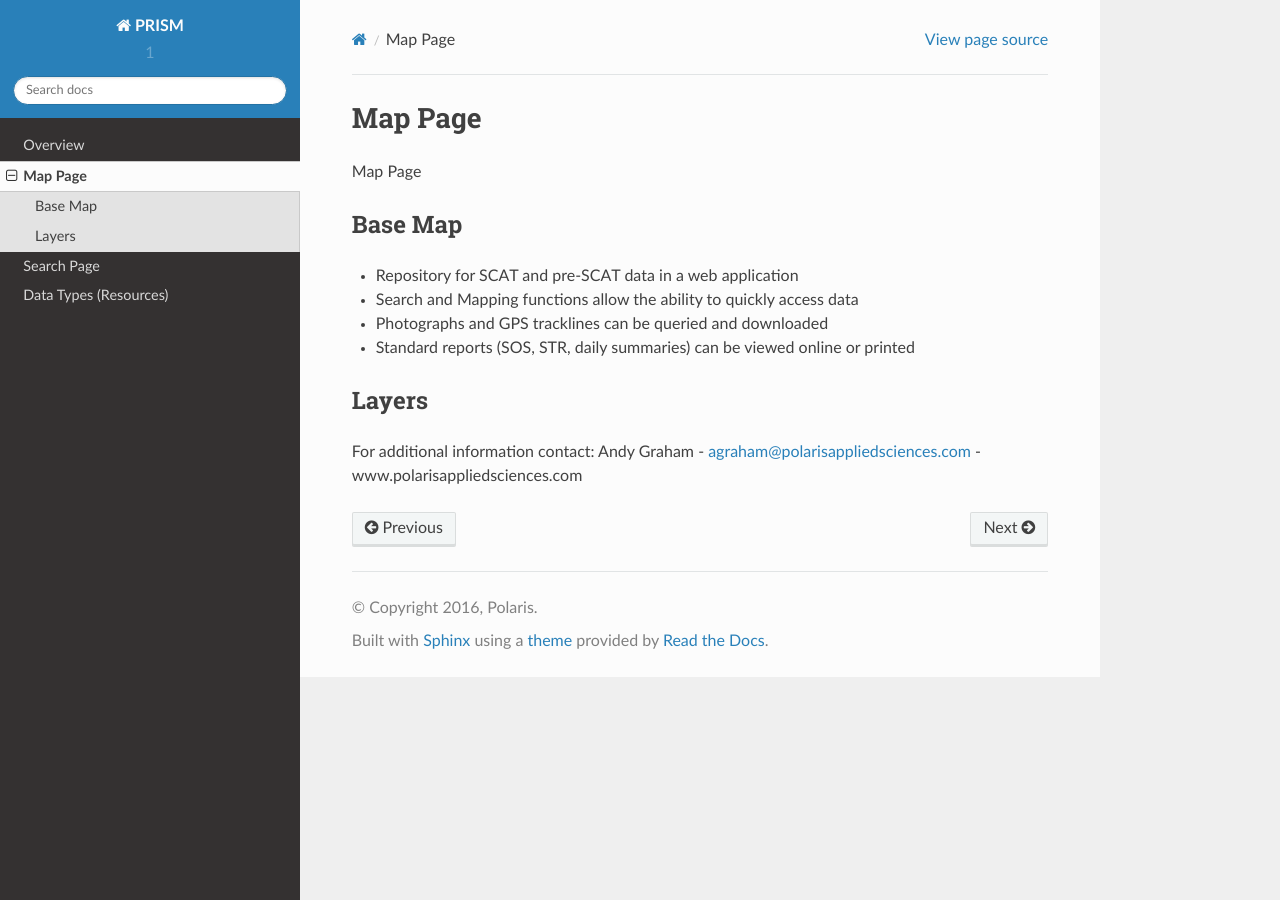
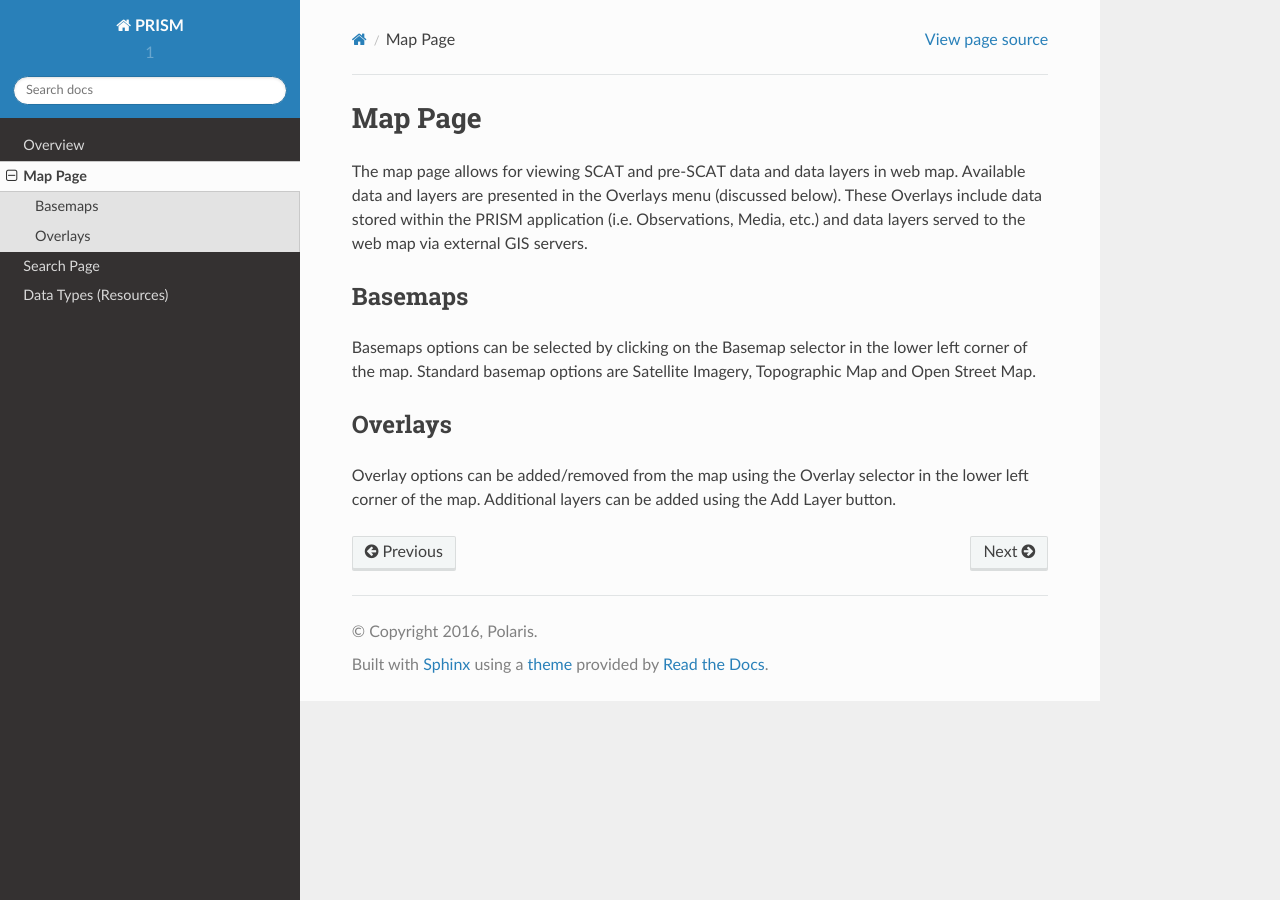
Before and after one commit to agraham/PRISM_rtd, a Sphinx documentation site: the page built from docs/map.rst, in a window 1280 px wide. Built offline with Sphinx 7.4.7 and the Read the Docs theme 2.0.0, drawn with Linux system fonts in a browser that asks for light colours.

Commit message:
Update map.rst

```diff
--- a/docs/map.rst
+++ b/docs/map.rst
@@ -1,19 +1,14 @@
 Map Page
 ========
 
-Map Page
+The map page allows for viewing SCAT and pre-SCAT data and data layers in web map.  Available data and layers are presented in the Overlays menu (discussed below).  These Overlays include data stored within the PRISM application (i.e. Observations, Media, etc.) and data layers served to the web map via external GIS servers.
 
-Base Map
+Basemaps
 --------
 
-- Repository for SCAT and pre-SCAT data in a web application
-- Search and Mapping functions allow the ability to quickly access data
-- Photographs and GPS tracklines can be queried and downloaded
-- Standard reports (SOS, STR, daily summaries) can be viewed online or printed
+Basemaps options can be selected by clicking on the Basemap selector in the lower left corner of the map.  Standard basemap options are Satellite Imagery, Topographic Map and Open Street Map.
 
-Layers
+Overlays
 ------------
 
-For additional information contact: Andy Graham
-- agraham@polarisappliedsciences.com
-- www.polarisappliedsciences.com
+Overlay options can be added/removed from the map using the Overlay selector in the lower left corner of the map.  Additional layers can be added using the Add Layer button.
```
